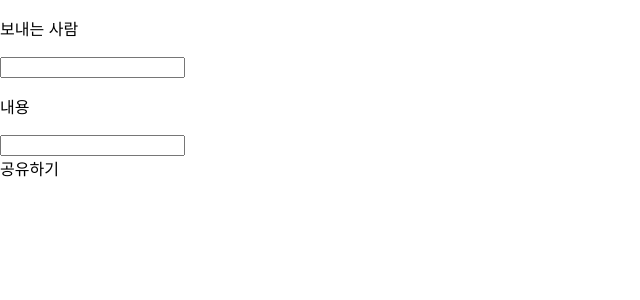
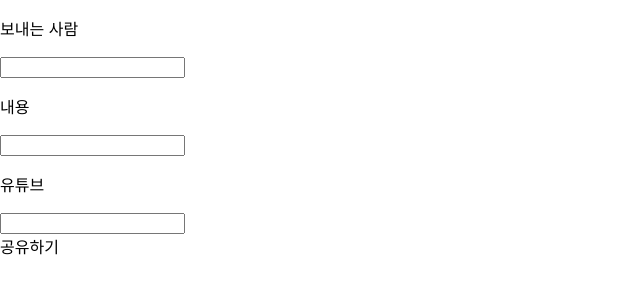
Before and after one commit to Moorisong/haroo, a React (Create React App) app: page /main in a window 1280 px wide. Shown: the top 300 px of the page, without its empty margins (0-640 px from the left). Built offline with nearby package versions, Linux system fonts and the light colour scheme.

Commit message:
feat: 유튜브 url 입력할 수 있도록 텍스트 박스 추가

```diff
--- a/src/constants/index.js
+++ b/src/constants/index.js
@@ -5,4 +5,5 @@ export const METHOD_TYPE = {
 export const DATA_TYPE = {
   SENDER: 'sender',
   CONTENT: 'content',
+  YOUTUBE: 'youtube',
 };
--- a/src/routes/Main/index.jsx
+++ b/src/routes/Main/index.jsx
@@ -7,6 +7,7 @@ export default function Main() {
   const defalutData = [
     { title: '보내는 사람', text: '' },
     { title: '내용', text: '' },
+    { title: '유튜브', text: '' },
   ];
   const [data, setData] = useState(defalutData);
 
@@ -17,21 +18,23 @@ export default function Main() {
   };
 
   const onChangeText = (event) => {
-    const dataType = event.target.id === '0' ? DATA_TYPE.SENDER : DATA_TYPE.CONTENT;
+    const dataType =
+      event.target.id === '0' ? DATA_TYPE.SENDER : event.target.id === '1' ? DATA_TYPE.CONTENT : DATA_TYPE.YOUTUBE;
 
     setData((prevData) => {
       let newData = [...prevData];
-      // 배열 얕은 복사 -> 새로운 참조 주소 값 가짐 / 중첩 객체의 참조 주소는 변하지 않음
 
       switch (dataType) {
         case DATA_TYPE.SENDER:
           newData[0] = { ...newData[0], text: event.target.value };
-          // 중첩 객체 얕은 복사 -> 새로운 참조 주소 값 가짐
           break;
 
         case DATA_TYPE.CONTENT:
           newData[1] = { ...newData[1], text: event.target.value };
-          // 중첩 객체 얕은 복사 -> 새로운 참조 주소 값 가짐
+          break;
+
+        case DATA_TYPE.YOUTUBE:
+          newData[2] = { ...newData[2], text: event.target.value };
           break;
 
         default:
```
